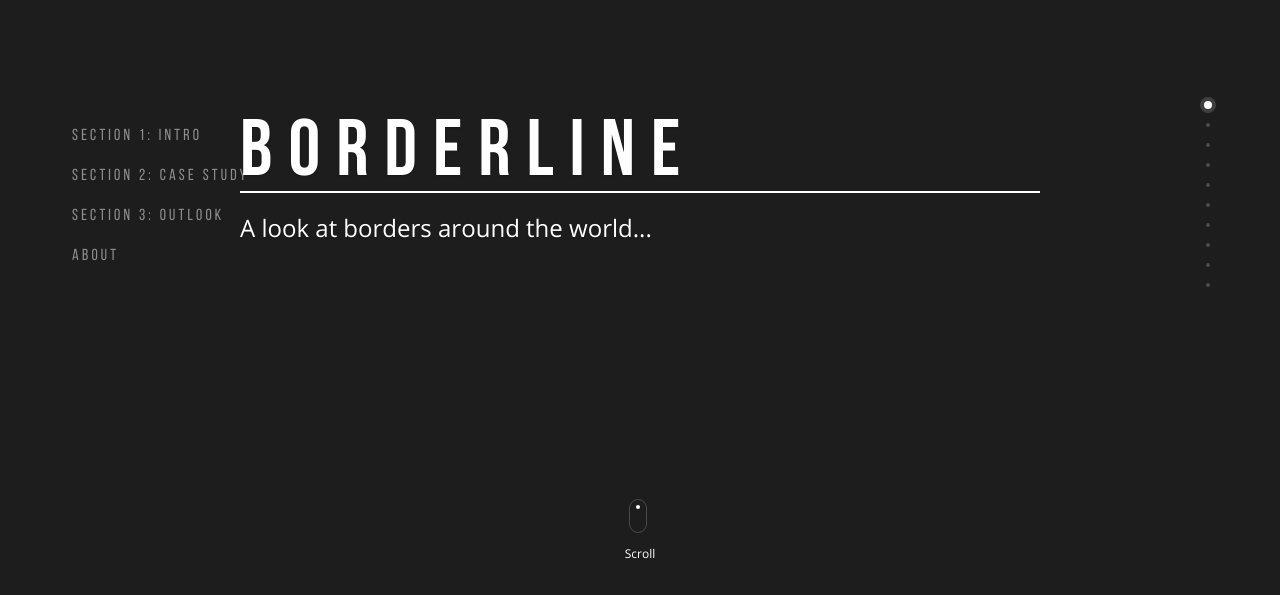
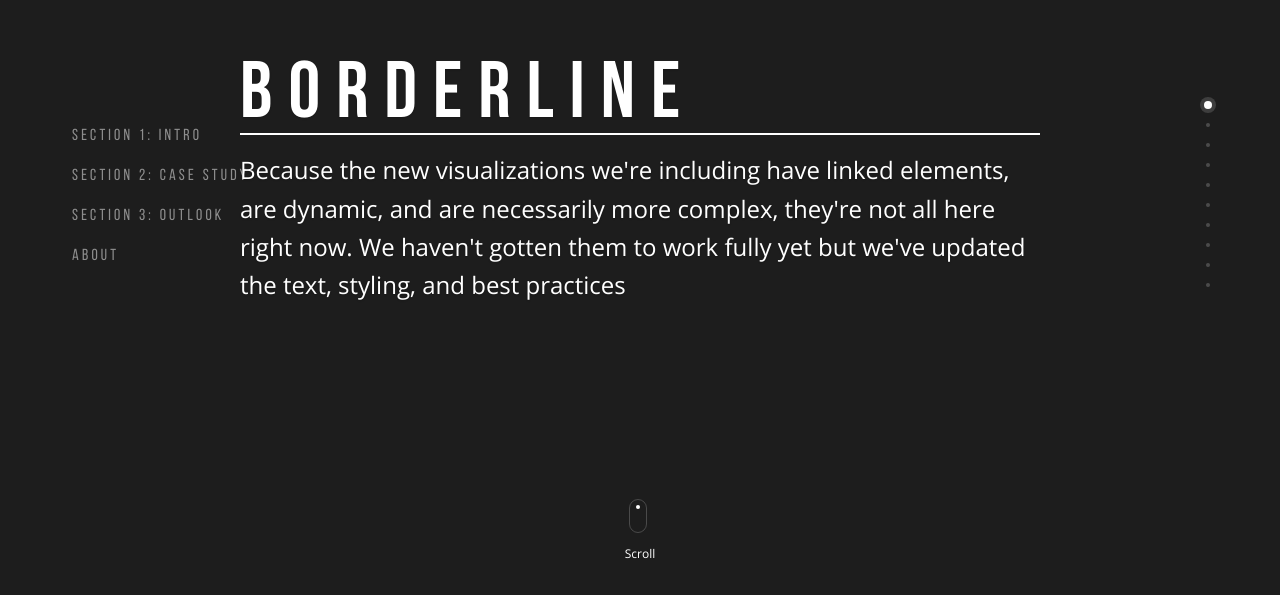
Before and after one commit to JovinLeong/CS171-Final-Project, a plain HTML site: page implementation/index.html in a window 1280 px wide. Shown: the part 205-800 px from the top of the page. Drawn offline with Linux system fonts and the light colour scheme.

Commit message:
added disclaimer

```diff
--- a/implementation/index.html
+++ b/implementation/index.html
@@ -99,7 +99,7 @@
                 <h2 class="display-4 display-title home-title bordered anim-1">Borderline
                   <br>
                 </h2>
-                <h4 class="anim-2">A look at borders around the world...</h4>
+                <h4 class="anim-2">Because the new visualizations we're including have linked elements, are dynamic, and are necessarily more complex, they're not all here right now. We haven't gotten them to work fully yet but we've updated the text, styling, and best practices</h4>
               </div>
             </div>
           </div>
```
